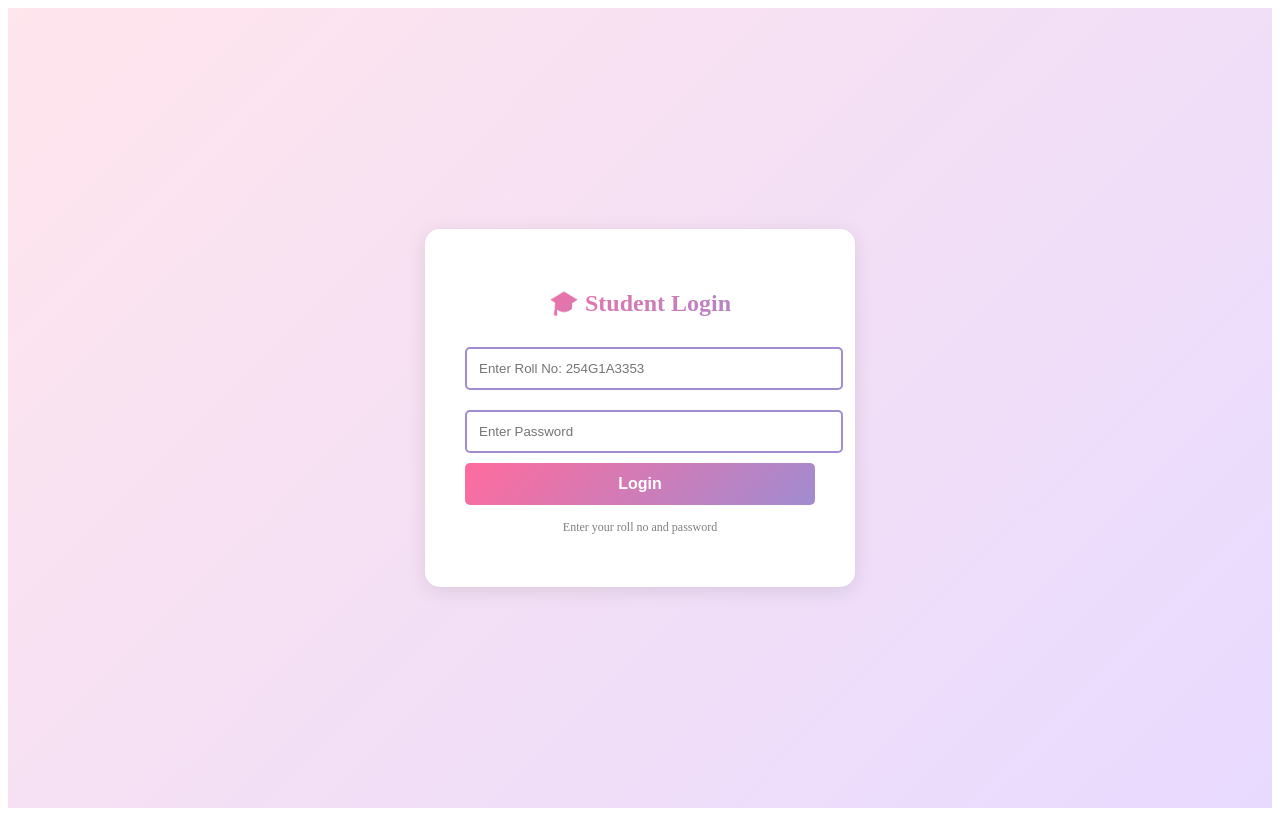
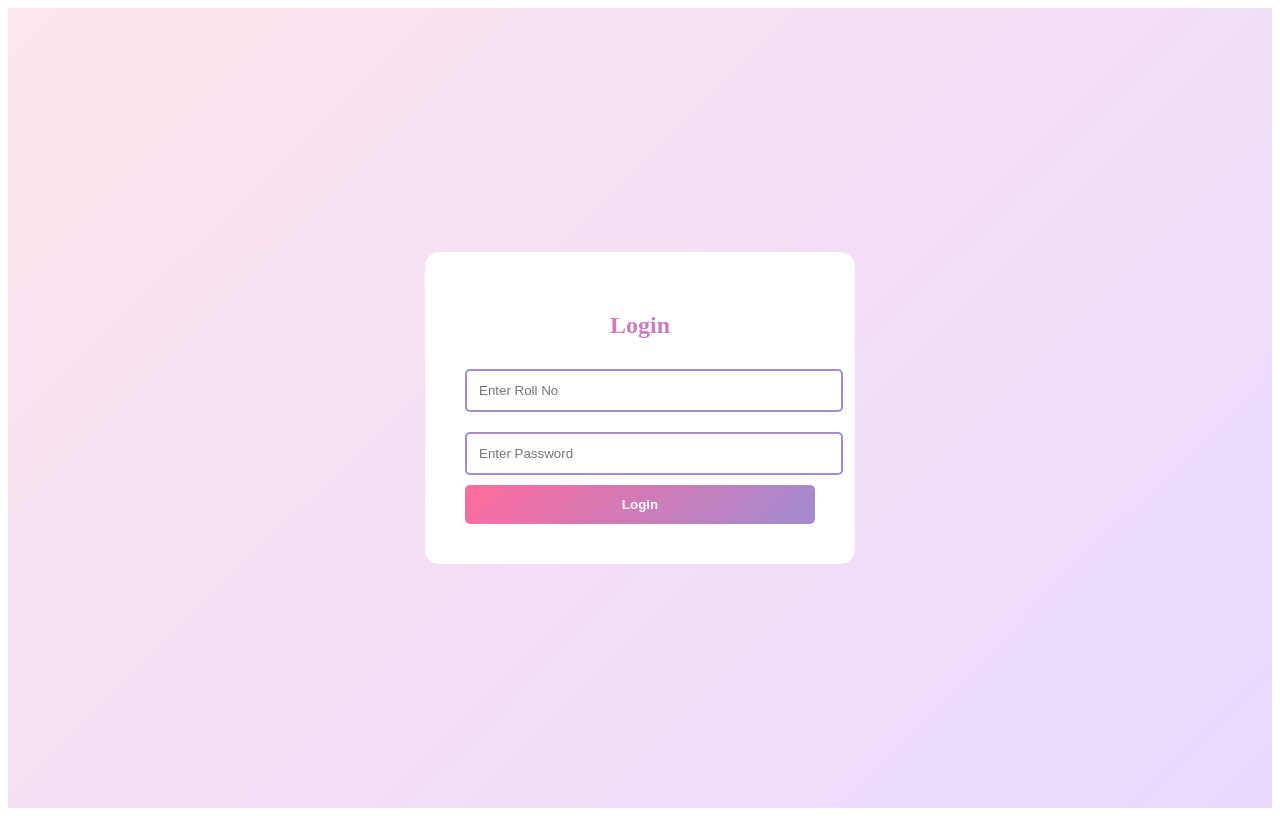
Before and after one commit to kavadihemalatha0317/srit-mi-portal, a Next.js app: page /login in a window 1280 px wide. Built offline with nearby package versions, Linux system fonts and the light colour scheme.

Commit message:
Update login.jsx

```diff
--- a/pages/login.jsx
+++ b/pages/login.jsx
@@ -9,58 +9,36 @@ export default function Login() {
 
   useEffect(() => {
     const savedPass = localStorage.getItem(rollNo);
-    if(rollNo && savedPass) setIsFirstTime(false);
-    else if(rollNo) setIsFirstTime(true);
+    setIsFirstTime(rollNo &&!savedPass);
   }, [rollNo]);
 
   const handleLogin = (e) => {
     e.preventDefault();
     const savedPass = localStorage.getItem(rollNo);
-
     if(isFirstTime) {
       localStorage.setItem(rollNo, password);
-      alert("Password Set Successfully! Now Login");
-      setIsFirstTime(false);
-      setPassword("");
+      localStorage.setItem(rollNo+"_data", JSON.stringify({name:"Student", roll:rollNo, dept:"CSM", year:"2nd Year", college:"SRIT"}));
+      alert("Password Set! Now Login");
+      setIsFirstTime(false); setPassword("");
     } else {
       if(password === savedPass) {
-        if(rollNo === "254G1A3353") router.push("/admin"); // K.Hemalatha = Admin
-        else router.push("/dashboard");
-      } else {
-        alert("Wrong Roll No or Password!");
-      }
+        localStorage.setItem("currentUser", rollNo);
+        router.push("/dashboard");
+      } else alert("Wrong Roll No or Password!");
     }
   }
 
   return (
     <div style={{minHeight:"100vh", display:"flex", justifyContent:"center", alignItems:"center", background:"linear-gradient(135deg,#FFE5EC,#E8DAFF)"}}>
-      <div style={{background:"white", padding:"40px", borderRadius:"15px", boxShadow:"0 4px 20px rgba(0,0,0,0.1)", width:"350px"}}>
-        <h2 style={{textAlign:"center", background:"linear-gradient(135deg, #FF6B9D, #A18CD1)", WebkitBackgroundClip:"text", WebkitTextFillColor:"transparent"}}>🎓 Student Login</h2>
-
+      <div style={{background:"white", padding:"40px", borderRadius:"15px", width:"350px"}}>
+        <h2 style={{textAlign:"center", background:"linear-gradient(135deg, #FF6B9D, #A18CD1)", WebkitBackgroundClip:"text", WebkitTextFillColor:"transparent"}}>Login</h2>
         <form onSubmit={handleLogin}>
-          <input
-            type="text"
-            placeholder="Enter Roll No: 254G1A3353"
-            value={rollNo}
-            onChange={(e)=>setRollNo(e.target.value.toUpperCase())}
-            style={{width:"100%", padding:"12px", margin:"10px 0", border:"2px solid #A18CD1", borderRadius:"5px"}}
-            required
-          />
-          <input
-            type="password"
-            placeholder={isFirstTime? "Set Your Password" : "Enter Password"}
-            value={password}
-            onChange={(e)=>setPassword(e.target.value)}
-            style={{width:"100%", padding:"12px", margin:"10px 0", border:"2px solid #A18CD1", borderRadius:"5px"}}
-            required
-          />
-          <button type="submit" style={{width:"100%", padding:"12px", background:"linear-gradient(135deg, #FF6B9D, #A18CD1)", color:"white", border:"none", borderRadius:"5px", fontSize:"16px", fontWeight:"bold"}}>
-            {isFirstTime? "Set Password & Continue" : "Login"}
+          <input type="text" placeholder="Enter Roll No" value={rollNo} onChange={(e)=>setRollNo(e.target.value.toUpperCase())} style={{width:"100%", padding:"12px", margin:"10px 0", border:"2px solid #A18CD1", borderRadius:"5px"}} required/>
+          <input type="password" placeholder={isFirstTime? "Set Password" : "Enter Password"} value={password} onChange={(e)=>setPassword(e.target.value)} style={{width:"100%", padding:"12px", margin:"10px 0", border:"2px solid #A18CD1", borderRadius:"5px"}} required/>
+          <button type="submit" style={{width:"100%", padding:"12px", background:"linear-gradient(135deg, #FF6B9D, #A18CD1)", color:"white", border:"none", borderRadius:"5px", fontWeight:"bold"}}>
+            {isFirstTime? "Set Password" : "Login"}
           </button>
         </form>
-        <p style={{fontSize:"12px", marginTop:"15px", color:"gray", textAlign:"center"}}>
-          {isFirstTime? "This is your first login. Set a password" : "Enter your roll no and password"}
-        </p>
       </div>
     </div>
   )
```
